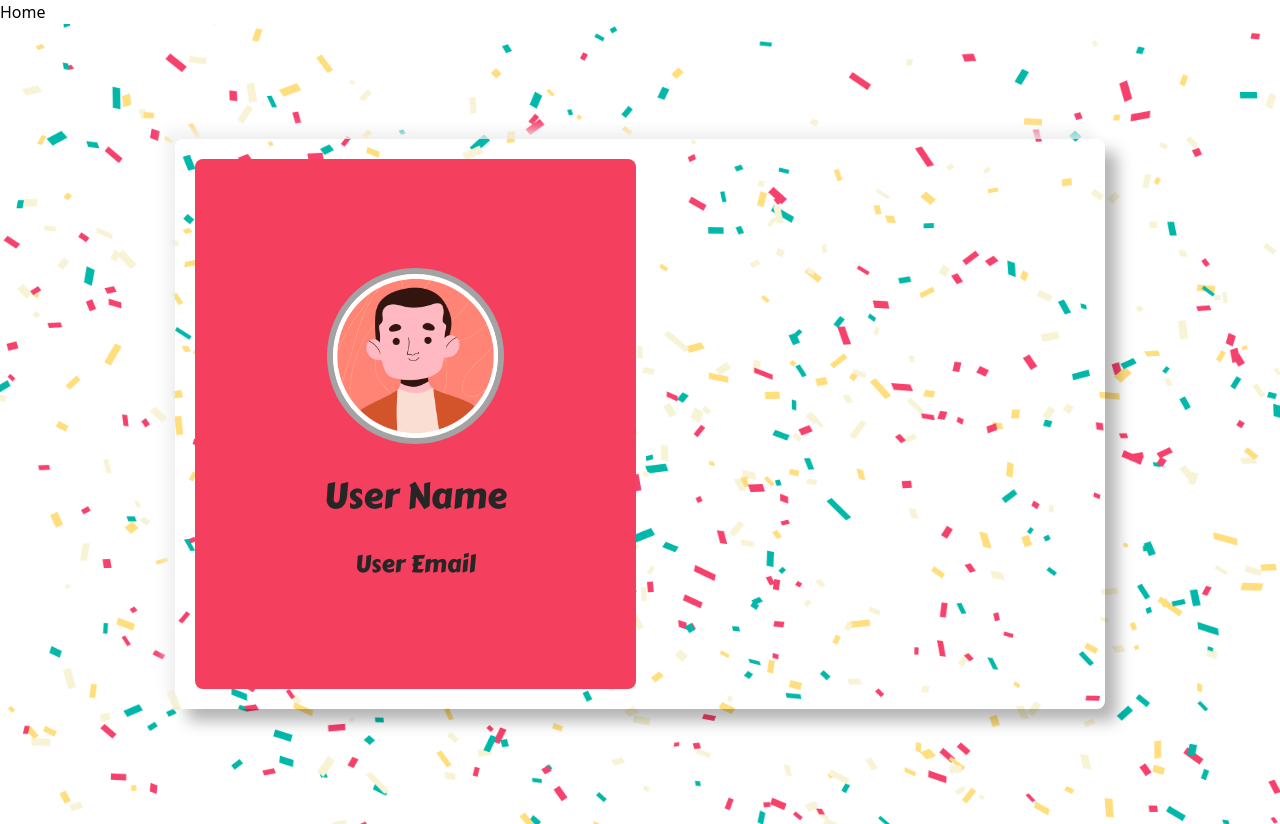
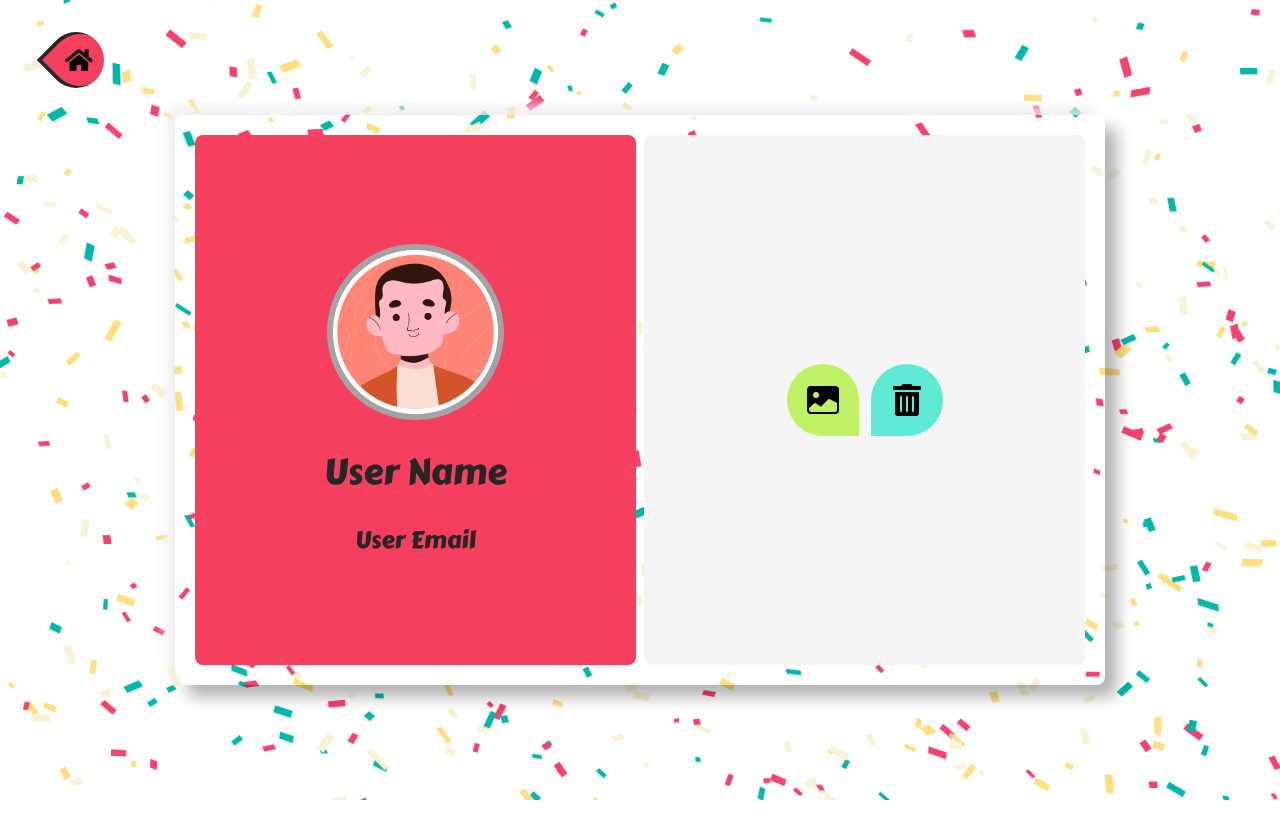
Before and after one commit to Rohit22-dev/ChatApp, a React (Vite) app: page /profile in a window 1280 px wide. After the commit the page ends 800 px from the top, so only its background shows below. Built offline with nearby package versions, Linux system fonts and the light colour scheme.

Commit message:
Profile page , middleware and delete user
Profile page is added with redux store , confirm page is added on asking for delete account and delete user function is integrated.

```diff
--- a/package.json
+++ b/package.json
@@ -16,6 +16,7 @@
     "react-icons": "^4.7.1",
     "react-redux": "^8.0.5",
     "react-router-dom": "^6.8.1",
+    "redux-persist": "^6.0.0",
     "upscaler": "^1.0.0-beta.14"
   },
   "devDependencies": {
--- a/src/App.jsx
+++ b/src/App.jsx
@@ -1,14 +1,16 @@
 import React from "react";
-import { Route, Routes } from "react-router-dom";
+import { useSelector } from "react-redux";
+import { Navigate, Route, Routes } from "react-router-dom";
 import Home from "./Screens/Home";
 import Profile from "./Screens/Profile";
 import SignIn from "./Screens/SignIn";
 import SignUp from "./Screens/SignUp";
 
 const App = () => {
+  const user = useSelector((state) => state.user);
   return (
     <Routes>
-      <Route path="home" element={<Home />} />
+      <Route path="/" element={user ? <Home /> : <Navigate to="/signin" />} />
       <Route path="signin" element={<SignIn />} />
       <Route path="signup" element={<SignUp />} />
       <Route path="profile" element={<Profile />} />
--- /dev/null
+++ b/src/Screens/Confirm.jsx
@@ -0,0 +1,52 @@
+import { deleteUser } from "firebase/auth";
+import { useDispatch } from "react-redux";
+import { useNavigate } from "react-router-dom";
+import { auth } from "../config";
+import { setUser } from "../store";
+
+const Confirm = ({ setToggleDelete }) => {
+  const navigate = useNavigate();
+  const dispatch = useDispatch();
+  const handleClick = async () => {
+    const user = auth.currentUser;
+    await deleteUser(user)
+      .then(() => {
+        console.log("User deleted.");
+        setToggleDelete(false);
+        dispatch(setUser(null));
+        navigate("/signin");
+      })
+      .catch((error) => {
+        console.log(error);
+      });
+  };
+  return (
+    <div className="bg-[#00000080] absolute w-screen h-screen z-10 grid place-items-center">
+      <div className="flex flex-col justify-around items-center bg-white w-1/2 h-1/4 rounded-lg p-3 shadow-lg shadow-neutral-600">
+        <blockquote className="text-xl font-semibold italic text-center text-slate-900">
+          Are you sure , you want to{" "}
+          <span className="before:block before:absolute before:-inset-1 before:-skew-y-3 before:bg-red-500 relative inline-block">
+            <span className="relative text-white">delete</span>
+          </span>{" "}
+          this account ?
+        </blockquote>
+        <div className="flex justify-around items-center w-full">
+          <button
+            className="bg-neutral-200 px-5 p-1 rounded-lg text-lg font-display hover:bg-neutral-300 shadow-sm shadow-gray-400"
+            onClick={() => handleClick()}
+          >
+            Yes
+          </button>
+          <button
+            className="bg-neutral-200 px-5 p-1 rounded-lg text-lg font-display hover:bg-neutral-300 shadow-sm shadow-gray-400 "
+            onClick={() => setToggleDelete(false)}
+          >
+            No
+          </button>
+        </div>
+      </div>
+    </div>
+  );
+};
+
+export default Confirm;
--- a/src/Screens/Home.jsx
+++ b/src/Screens/Home.jsx
@@ -34,6 +34,7 @@ const Home = () => {
       <p className="text">HomePage</p>
       <button onClick={() => signOutClicked()}>SignOut</button>
       <button onClick={() => navigate("/profile")}>Profile</button>
+      <p>{user.displayName}</p>
     </div>
   );
 };
--- a/src/Screens/Profile.jsx
+++ b/src/Screens/Profile.jsx
@@ -1,23 +1,29 @@
 import { useSelector } from "react-redux";
 import pattern from "../assets/pattern2.png";
 import avatar from "../assets/man.png";
-import { useEffect, useState } from "react";
-import { auth } from "../config";
 import { useNavigate } from "react-router-dom";
+import { FaTrashAlt } from "react-icons/fa";
+import { FaHome } from "react-icons/fa";
+import { BsImageFill } from "react-icons/bs";
+import { useState } from "react";
+import Confirm from "./Confirm";
 
 const Profile = () => {
-  const userS = useSelector((state) => state.user);
+  const user = useSelector((state) => state.user);
   const navigate = useNavigate();
-  const [user, setUser] = useState(null);
-  useEffect(() => {
-    setUser(auth.currentUser);
-  }, []);
+  const [toggleDelete, setToggleDelete] = useState(false);
+
   return (
-    <>
-      <button className="" onClick={() => navigate("/home")}>
-        Home
-      </button>
     <div className=" w-screen h-screen grid place-items-center p-5 bg-neutral-100 relative">
+      <div
+        className="hover:cursor-pointer z-10 top-8 left-12 absolute p-3 border-b-4 border-l-4 border-neutral-800 bg-rose-500 rounded-full rotate-45 rounded-bl-none group"
+        onClick={() => navigate("/")}
+      >
+        <FaHome
+          size={28}
+          className="-rotate-45 group-hover:scale-110 duration-150 ease-in-out"
+        />
+      </div>
       <img src={pattern} className="h-full w-full absolute object-fill" />
       <div className="z-10 grid grid-cols-1 grid-rows-2 md:grid-cols-2 md:grid-rows-1 w-3/4 h-3/4 rounded-lg neu p-5 gap-2 bg-clip-content">
         <div className="bg-rose-500 rounded-lg flex flex-col items-center justify-center gap-8 ">
@@ -34,9 +40,26 @@ const Profile = () => {
             {user && user.email ? user.email : "User Email"}
           </p>
         </div>
+        <div className="flex gap-3 justify-center items-center bg-neutral-100 rounded-lg">
+          <button className="bg-lime-300 hover:bg-lime-400 group p-5 rounded-full rounded-br-none">
+            <BsImageFill
+              size={32}
+              className="group-hover:scale-110 ease-in-out duration-200"
+            />
+          </button>
+          <button
+            className="bg-teal-300 hover:bg-teal-400 group p-5 rounded-full rounded-bl-none"
+            onClick={() => setToggleDelete(true)}
+          >
+            <FaTrashAlt
+              size={32}
+              className="group-hover:scale-110 ease-in-out duration-200"
+            />
+          </button>
         </div>
       </div>
-    </>
+      {toggleDelete && <Confirm setToggleDelete={setToggleDelete} />}
+    </div>
   );
 };
 
--- a/src/Screens/SignIn.jsx
+++ b/src/Screens/SignIn.jsx
@@ -24,9 +24,9 @@ const SignIn = () => {
         const credential = GoogleAuthProvider.credentialFromResult(result);
         const token = credential.accessToken;
         const user = result.user;
-        console.log(user,"asd");
+        console.log(user, "asd");
         dispatch(setUser(user));
-        navigate("/home");
+        navigate("/");
       })
       .catch((error) => {
         // Handle Errors here.
@@ -46,7 +46,7 @@ const SignIn = () => {
         const user = userCredential.user;
         console.log(user);
         dispatch(setUser(user));
-        navigate("/home");
+        navigate("/");
         // ...
       })
       .catch((error) => {
--- a/src/Screens/SignUp.jsx
+++ b/src/Screens/SignUp.jsx
@@ -27,7 +27,7 @@ const SignUp = () => {
         const user = result.user;
         console.log(user);
         dispatch(setUser(user));
-        navigate("/home");
+        navigate("/");
       })
       .catch((error) => {
         // Handle Errors here.
--- a/src/main.jsx
+++ b/src/main.jsx
@@ -5,14 +5,29 @@ import { Provider } from "react-redux";
 import { BrowserRouter } from "react-router-dom";
 import App from "./App";
 import "./index.css";
-import reduce from "./store/index";
+import authReducer from "./store";
 
+import {
+  persistStore,
+  persistReducer,
+  FLUSH,
+  REHYDRATE,
+  PAUSE,
+  PURGE,
+  REGISTER,
+  PERSIST,
+} from "redux-persist";
+import storage from "redux-persist/lib/storage";
+import { PersistGate } from "redux-persist/integration/react";
+
+const persistConfig = { key: "root", storage, version: 1 };
+const persistedReducer = persistReducer(persistConfig, authReducer);
 const store = configureStore({
-  reducer: reduce,
+  reducer: persistedReducer,
   middleware: (getDefaultMiddleware) =>
     getDefaultMiddleware({
       serializableCheck: {
-        ignoredPaths: ["payload.reloadUserInfo", "payload.reloadListener"],
+        ignoredActions: [FLUSH, REHYDRATE, PAUSE, PERSIST, PURGE, REGISTER],
       },
     }),
 });
@@ -20,9 +35,11 @@ const store = configureStore({
 ReactDOM.createRoot(document.getElementById("root")).render(
   <React.StrictMode>
     <Provider store={store}>
-      <BrowserRouter>
-        <App />
-      </BrowserRouter>
+      <PersistGate loading={null} persistor={persistStore(store)}>
+        <BrowserRouter>
+          <App />
+        </BrowserRouter>
+      </PersistGate>
     </Provider>
   </React.StrictMode>
 );
```
Also changed, not shown: 1 other file (tests, documents, lock files or other folders). Lines whose indentation alone changed are shown as unchanged.
